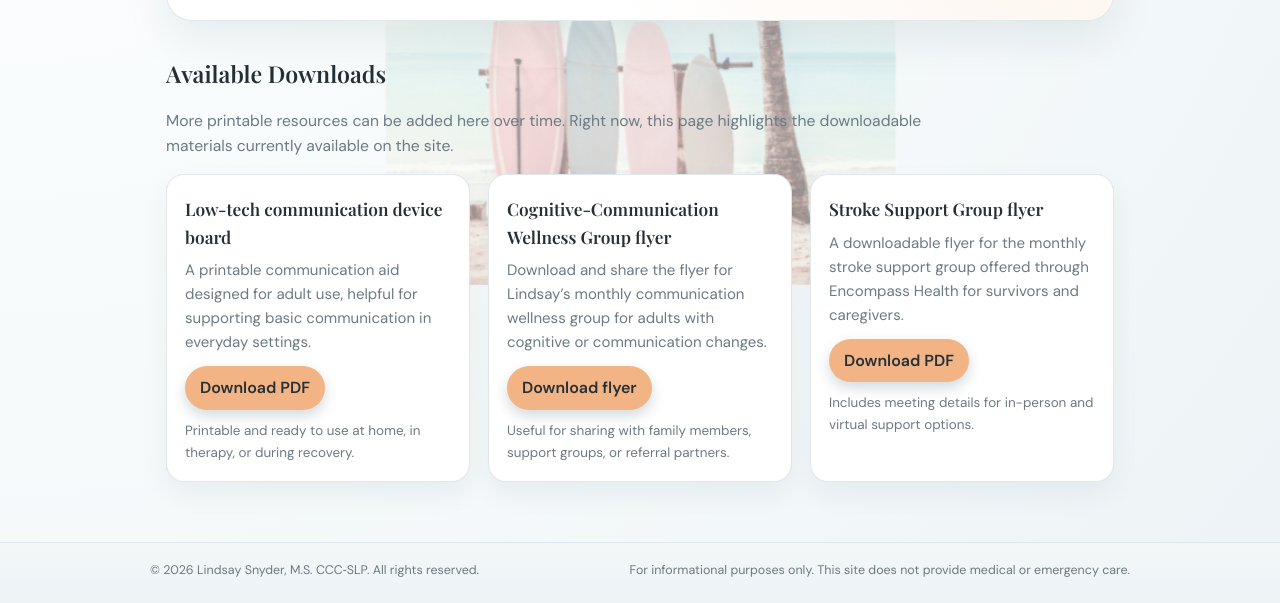
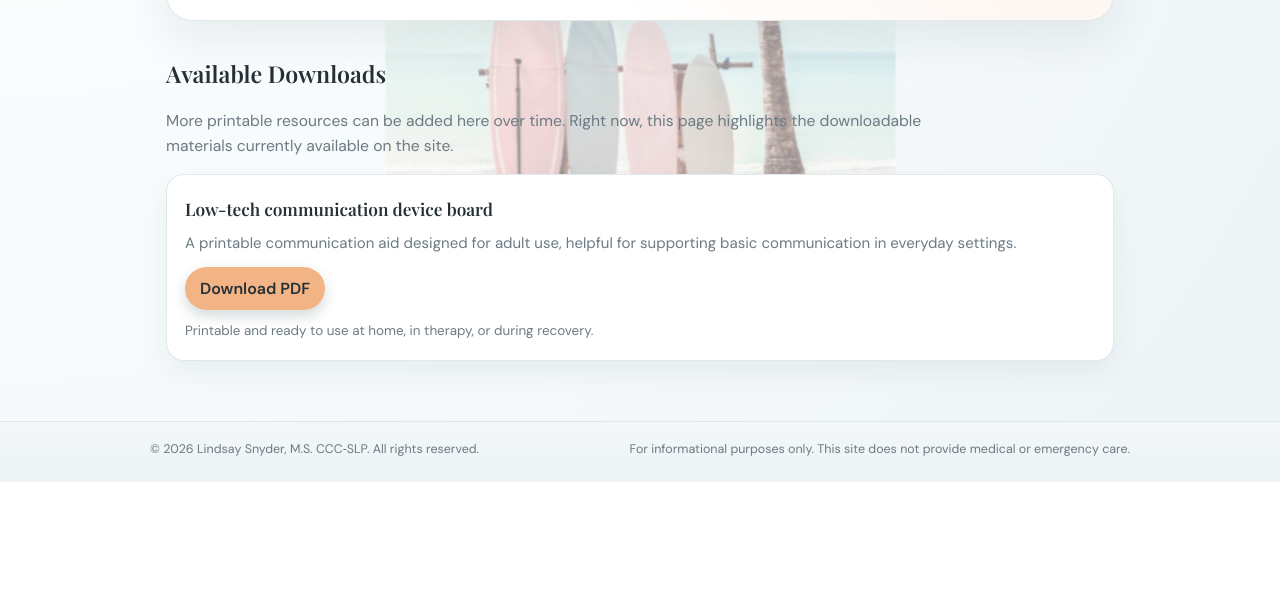
Before and after one commit to clawdiasny/lindsay-snyder-site, a plain HTML site: page free-downloads.html in a window 1280 px wide. Shown: the part 515-1118 px from the top of the page. After the commit the page ends 997 px from the top, so only its background shows below. Drawn offline with nearby package versions, Linux system fonts and the light colour scheme.

Commit message:
Remove flyers from free downloads

```diff
--- a/free-downloads.html
+++ b/free-downloads.html
@@ -265,24 +265,7 @@
           <div class="small-note">Printable and ready to use at home, in therapy, or during recovery.</div>
         </div>
 
-        <div class="download-card">
-          <h3>Cognitive-Communication Wellness Group flyer</h3>
-          <p>
-            Download and share the flyer for Lindsay’s monthly communication wellness group for adults with cognitive or communication changes.
-          </p>
-          <a href="cognitive-communication-wellness-group.jpg" download class="download-link">Download flyer</a>
-          <div class="small-note">Useful for sharing with family members, support groups, or referral partners.</div>
         </div>
-
-        <div class="download-card">
-          <h3>Stroke Support Group flyer</h3>
-          <p>
-            A downloadable flyer for the monthly stroke support group offered through Encompass Health for survivors and caregivers.
-          </p>
-          <a href="stroke-support-group-encompass-health.pdf" download class="download-link">Download PDF</a>
-          <div class="small-note">Includes meeting details for in-person and virtual support options.</div>
-        </div>
-      </div>
     </section>
   </main>
 
```
